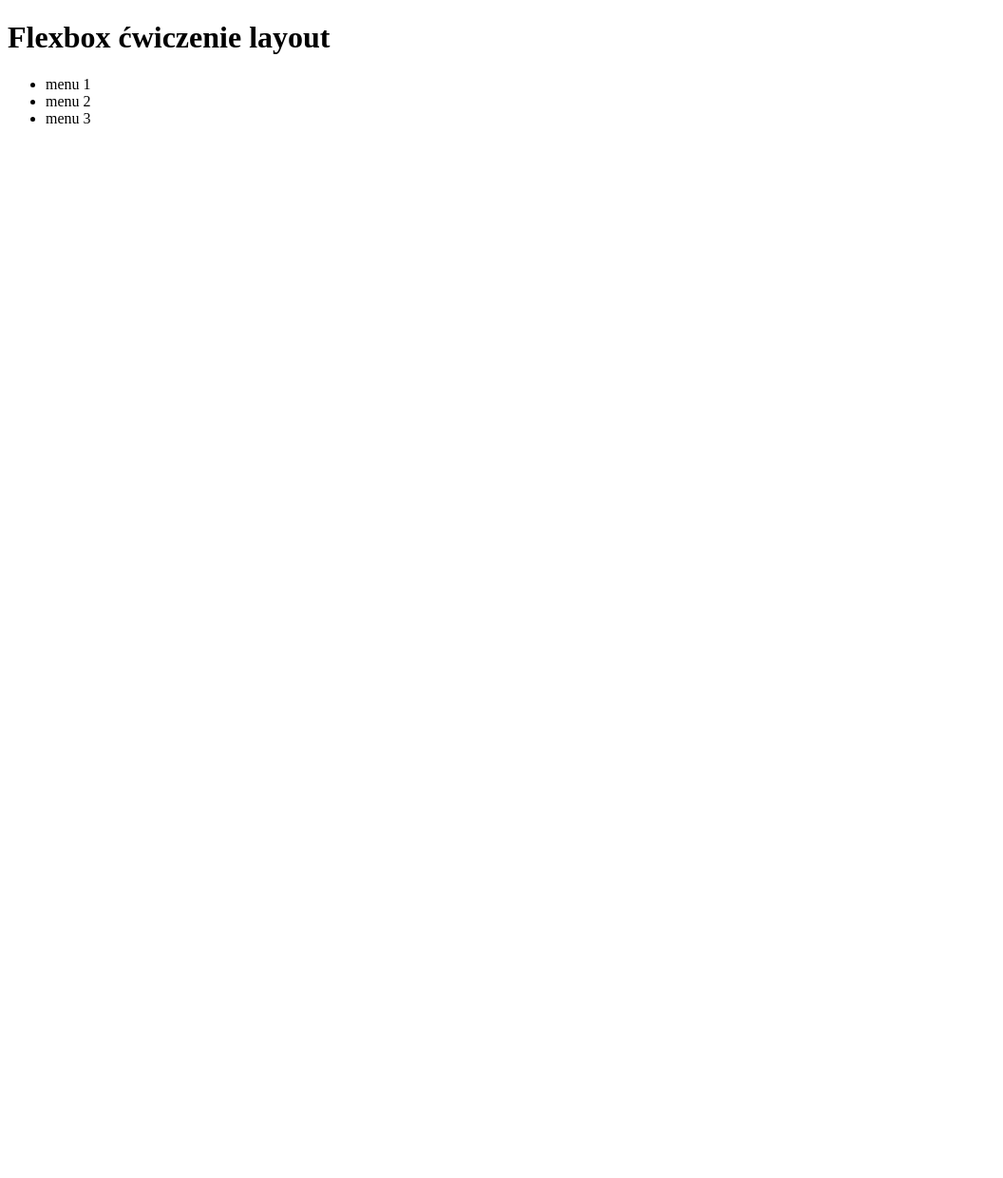
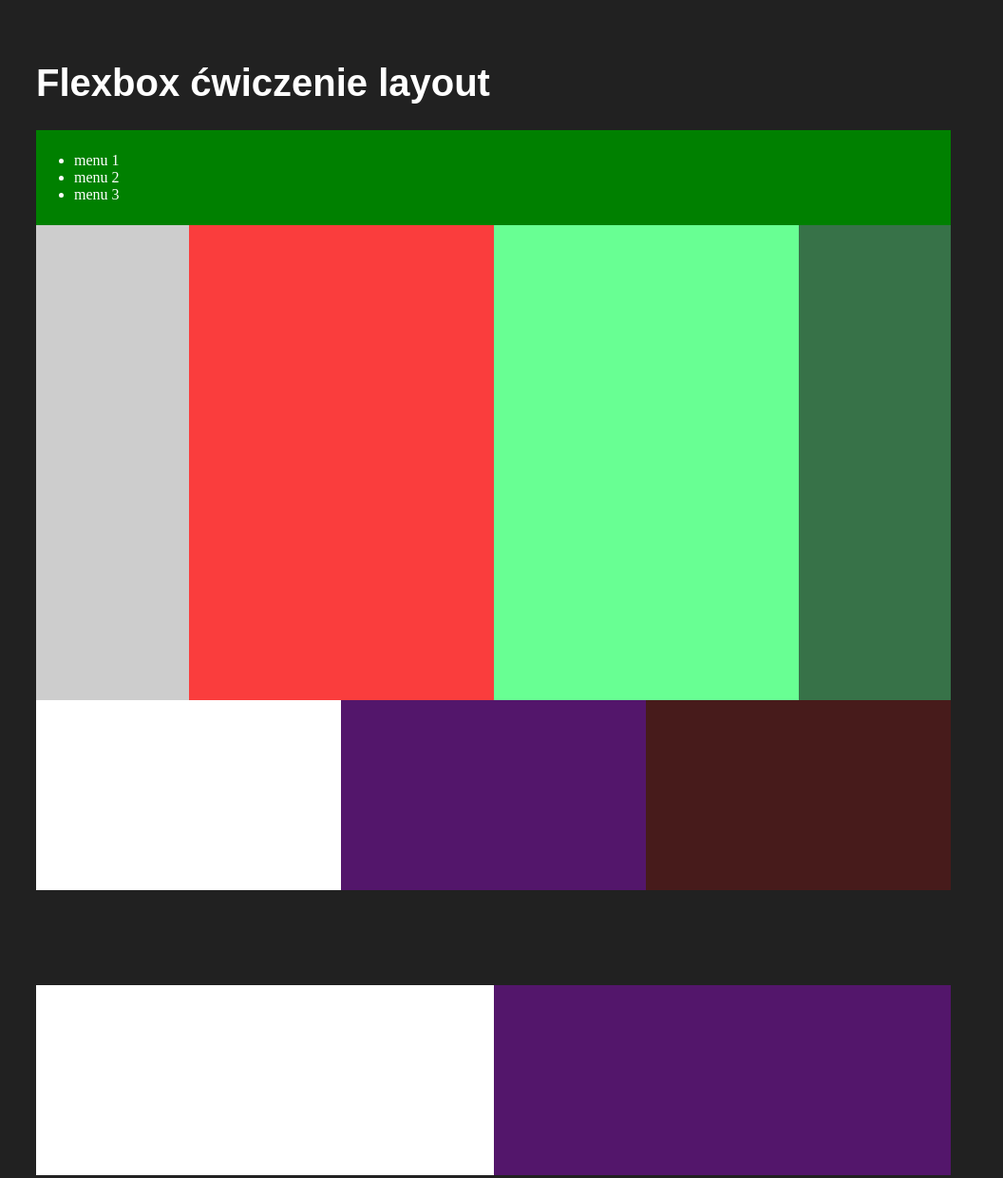
Before and after one commit to ptb92zgr/newRepo, a plain HTML site: page index.html in a window 1280 px wide. Shown: the top 1240 px of the page at 95% size, without its empty margins (0-1056 px from the left). Before the commit the page ends 800 px from the top, so only its background shows below. Drawn offline with Linux system fonts and the light colour scheme.

Commit message:
flex update

```diff
--- a/index.html
+++ b/index.html
@@ -22,8 +22,18 @@
       <main>
         <aside class="flex-item-1"></aside>
         <article class="flex-item-2"></article>
-        <aside class="flex-item-3"></aside>
+        <article class="flex-item-3"></article>
+        <aside class="flex-item-4"></aside>
       </main>
+      <div class="wrap">
+        <div class="card-1"></div>
+        <div class="card-2"></div>
+        <div class="card-3"></div>
+      </div>
+      <div class="wrap">
+        <div class="card-1"></div>
+        <div class="card-2"></div>
+      </div>
       <footer></footer>
     </div>
   </body>
--- a/style.css
+++ b/style.css
@@ -0,0 +1,81 @@
+body {
+  background: #212121;
+  color: white;
+  padding: 30px;
+}
+
+h1 {
+  font-size: 40px;
+  font-family: sans-serif;
+}
+
+#container {
+  width: 80%;
+  display: flex;
+  flex-wrap: wrap;
+}
+
+header {
+  background-color: green;
+  width: 100%;
+  height: 100px;
+  display: flex;
+  justify-content: space-between;
+  align-items: center;
+}
+
+main {
+  width: 100%;
+  height: 500px;
+  display: flex;
+}
+
+.flex-item-1 {
+  background-color: #cdcdcd;
+  flex-grow: 1;
+}
+
+.flex-item-2 {
+  background-color: #fa3d3d;
+  flex-grow: 2;
+}
+
+.flex-item-3 {
+  background-color: #68ff93;
+  flex-grow: 2;
+}
+
+.flex-item-4 {
+  background-color: #377248;
+  flex-grow: 1;
+}
+
+.wrap {
+  width: 100%;
+  height: 300px;
+  display: flex;
+}
+
+.card-1 {
+  flex-grow: 1;
+  background: white;
+  height: 200px;
+}
+
+.card-2 {
+  flex-grow: 1;
+  background: rgb(83, 22, 107);
+  height: 200px;
+}
+
+.card-3 {
+  flex-grow: 1;
+  background: rgb(71, 27, 27);
+  height: 200px;
+}
+
+footer {
+  width: 100%;
+  height: 100px;
+  background-color: grey;
+}
```
